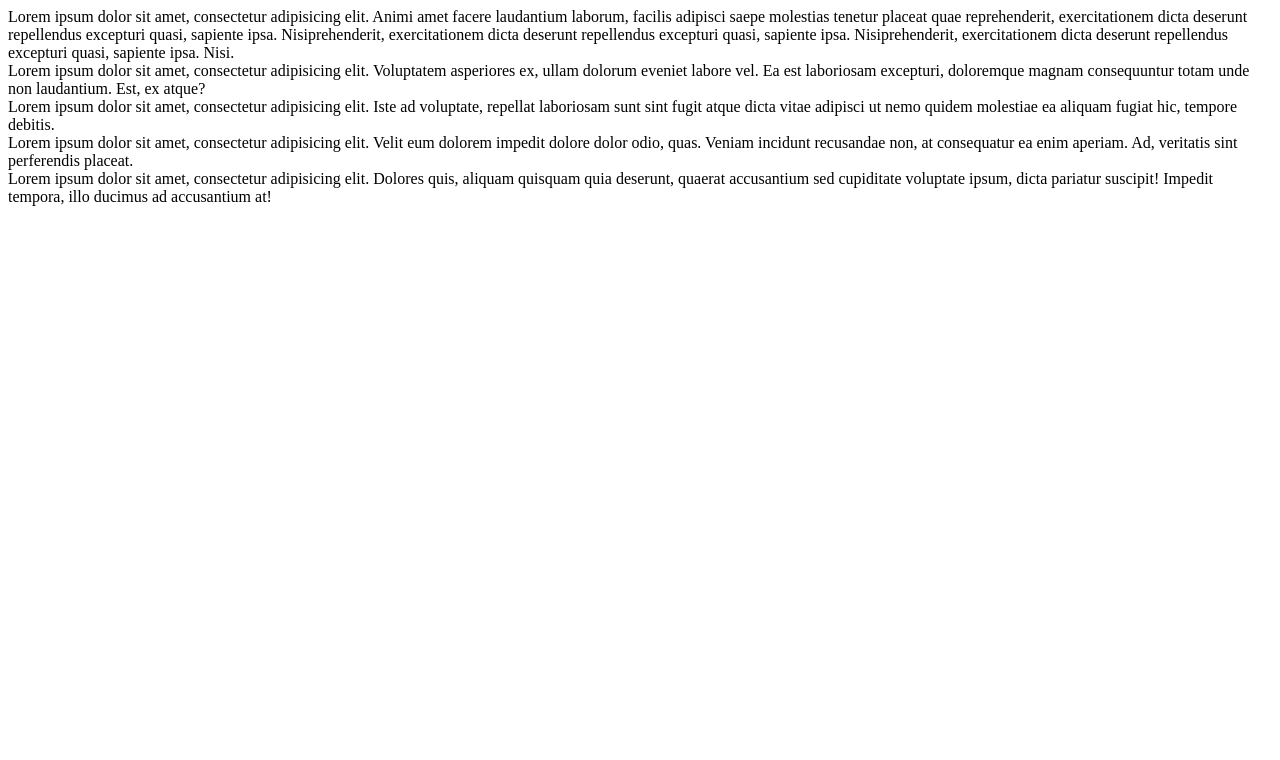
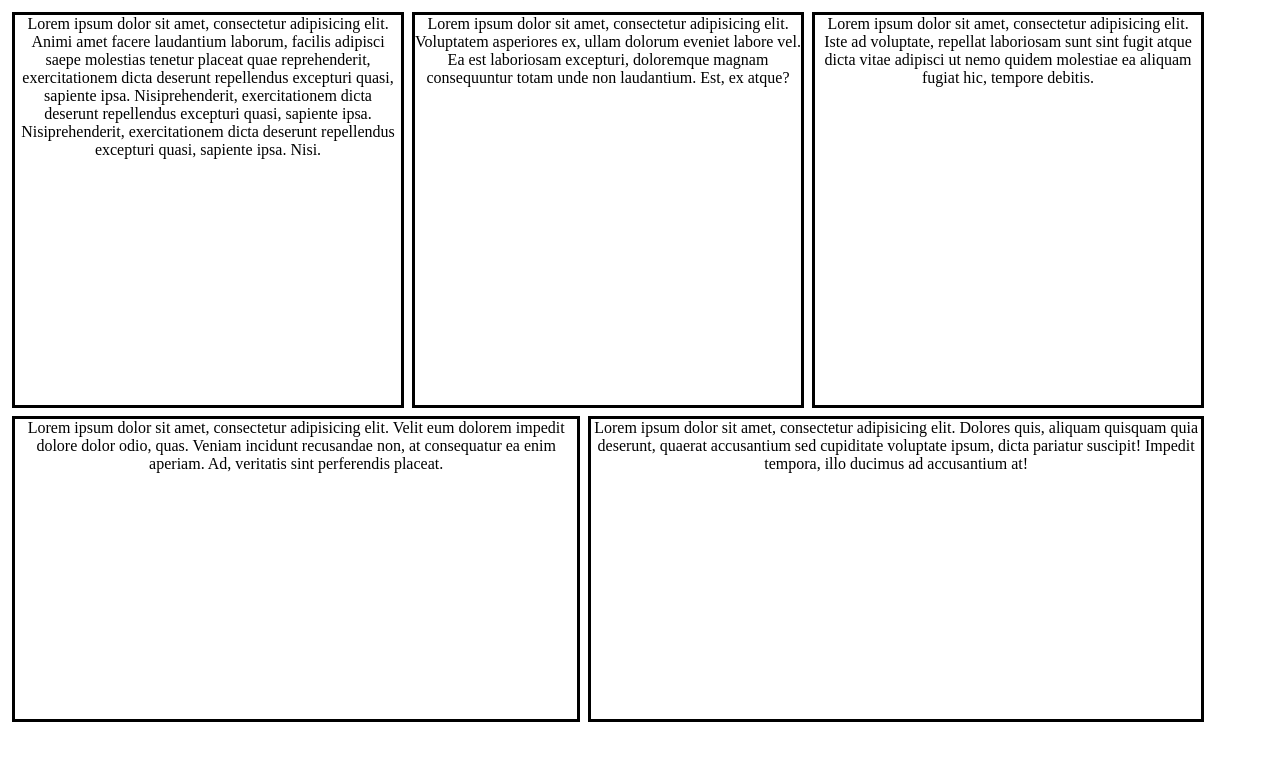
Before and after one commit to alexandrV888/name, a plain HTML site: page index.html in a window 1280 px wide. Drawn offline with Linux system fonts and the light colour scheme.

Commit message:
Update index.html

```diff
--- a/index.html
+++ b/index.html
@@ -4,7 +4,7 @@
 <head>
 	<meta charset="UTF-8">
 	<title>куб</title>
-	<link rel="stylesheet" href="again1.css"> </head>
+	<link rel="stylesheet" href="style.css"> </head>
 
 <body>
 <header>
```
